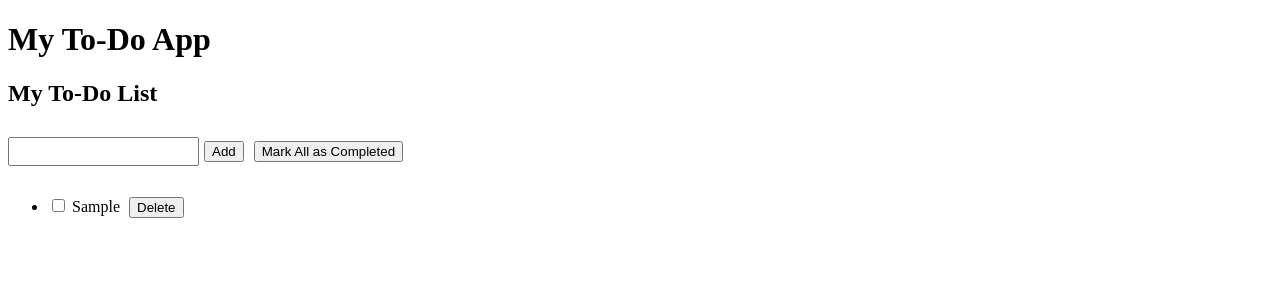
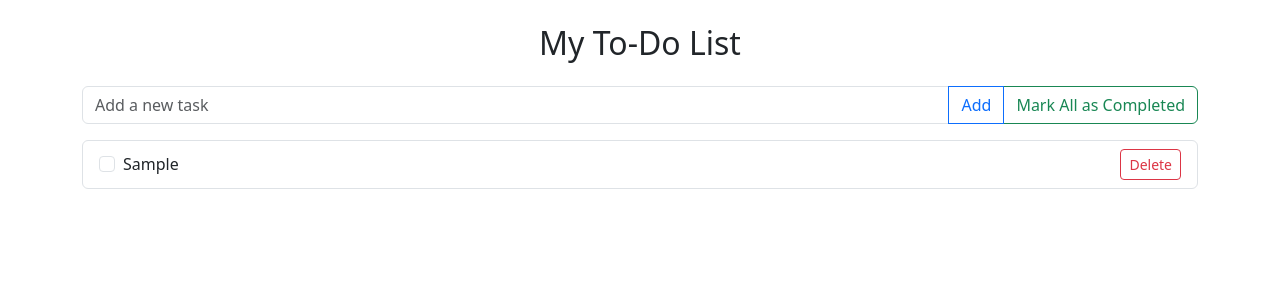
Before and after one commit to olayeancarh/todo-app, an Angular app: page / in a window 1280 px wide. Both pictures are taken after typing "Sample" into the empty fields and a click on the button "Add". Shown: the top 300 px of the page. Built offline with nearby package versions, Linux system fonts and the light colour scheme.

Commit message:
feat: integrate Bootstrap for improved styling and enhance TodoList UI

```diff
--- a/angular.json
+++ b/angular.json
@@ -27,6 +27,7 @@
               }
             ],
             "styles": [
+              "node_modules/bootstrap/dist/css/bootstrap.min.css",
               "src/styles.css"
             ],
             "scripts": []
--- a/package.json
+++ b/package.json
@@ -17,6 +17,7 @@
     "@angular/platform-browser": "^19.2.0",
     "@angular/platform-browser-dynamic": "^19.2.0",
     "@angular/router": "^19.2.0",
+    "bootstrap": "^5.3.8",
     "rxjs": "~7.8.0",
     "tslib": "^2.3.0",
     "zone.js": "~0.15.0"
--- a/src/app/app.component.html
+++ b/src/app/app.component.html
@@ -1,2 +1,4 @@
-<h1>My To-Do App</h1>
-<app-todo-list />
+<div class="container mt-4">
+  <h2 class="text-center mb-4">My To-Do List</h2>
+  <app-todo-list />
+</div>
--- a/src/app/todo-list/todo-list.component.css
+++ b/src/app/todo-list/todo-list.component.css
@@ -1,11 +1,6 @@
 .completed {
-  text-decoration: line-through;
-  color: gray;
+  opacity: 0.6;
 }
-input[type="text"] {
-  margin: 10px 0;
-  padding: 5px;
+.list-group-item {
+  transition: all 0.3s ease;
 }
-button {
-  margin: 5px;
-}
--- a/src/app/todo-list/todo-list.component.html
+++ b/src/app/todo-list/todo-list.component.html
@@ -1,4 +1,4 @@
-<h2>My To-Do List</h2>
+<!-- <h2>My To-Do List</h2>
 <input type="text" name="taskInput" #taskInput (keyup.enter)="addTodo(taskInput.value); taskInput.value=''">
 <button (click)="addTodo(taskInput.value); taskInput.value=''">Add</button>
 <button (click)="markAllAsCompleted()">Mark All as Completed</button>
@@ -10,4 +10,24 @@
     {{ todo.task }} <button (click)="deleteTodo(todo.id)">Delete</button>
   </li>
   }
+</ul> -->
+<div class="input-group mb-3">
+  <input type="text" class="form-control" placeholder="Add a new task" aria-label="Add a new task" aria-describedby="button-addon2"
+    #taskInput (keyup.enter)="addTodo(taskInput.value); taskInput.value=''">
+  <button class="btn btn-outline-primary" type="button" id="button-addon2" (click)="addTodo(taskInput.value); taskInput.value=''">Add</button>
+  <button class="btn btn-outline-success" type="button" id="button-addon2" (click)="markAllAsCompleted()">Mark All as Completed</button>
+</div>
+<ul class="list-group">
+  @for (todo of todos; track $index) {
+  <li class="list-group-item d-flex justify-content-between align-items-center" [class.completed]="todo.completed">
+    <div class="form-check">
+      <input class="form-check-input me-2" type="checkbox" name="todo-{{ todo.id || $index }}" id="todo-{{ todo.id || $index }}" [checked]="todo.completed"
+        (change)="toggleTodo(todo.id)">
+      <label class="form-check-label" [class.text-decoration-line-through]="todo.completed" [class.muted]="todo.completed" for="todo-{{ todo.id || $index }}">
+        {{ todo.task }}
+      </label>
+    </div>
+    <button class="btn btn-outline-danger btn-sm" (click)="deleteTodo(todo.id)">Delete</button>
+  </li>
+  }
 </ul>
```
Also changed, not shown: 1 other file (tests, documents, lock files or other folders).
